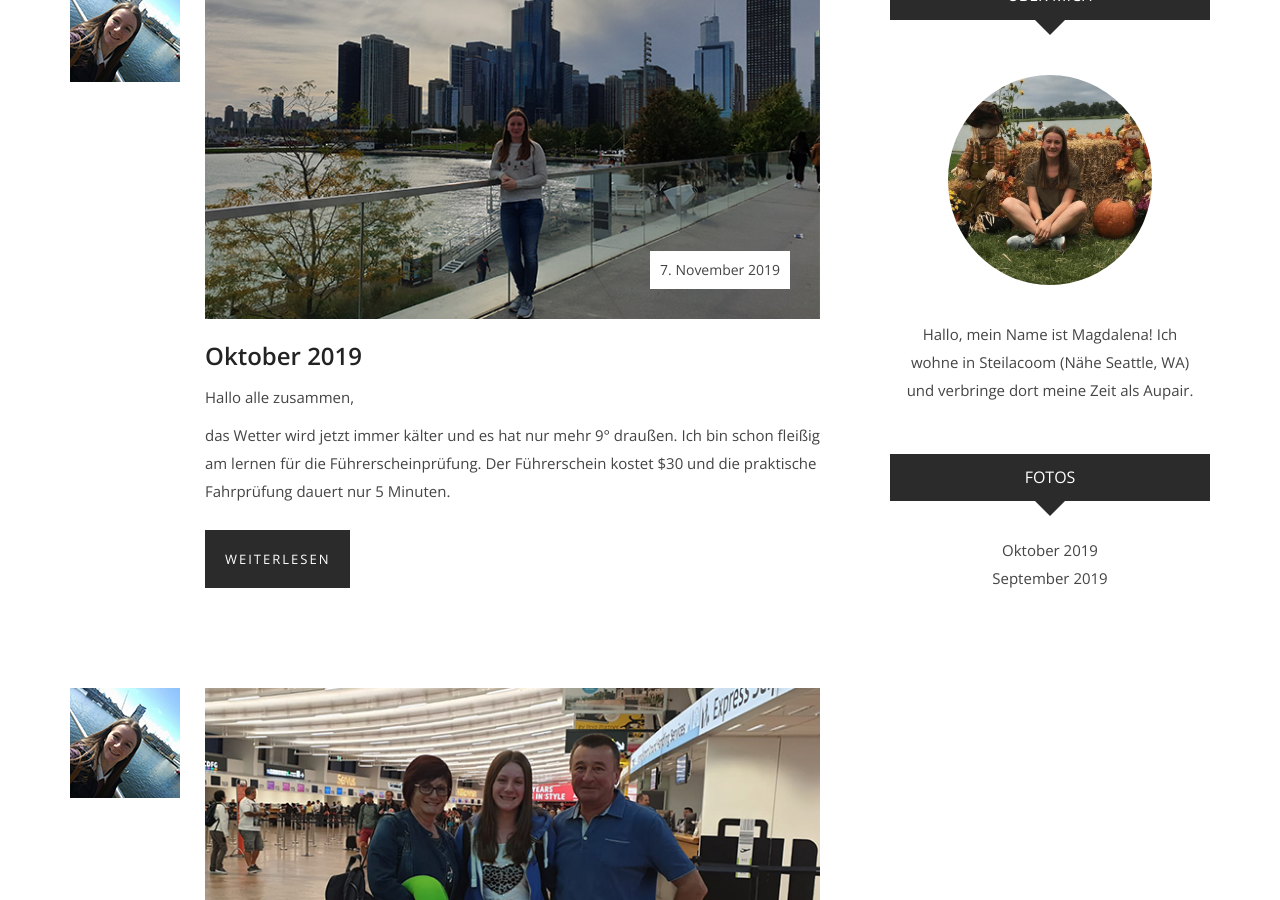
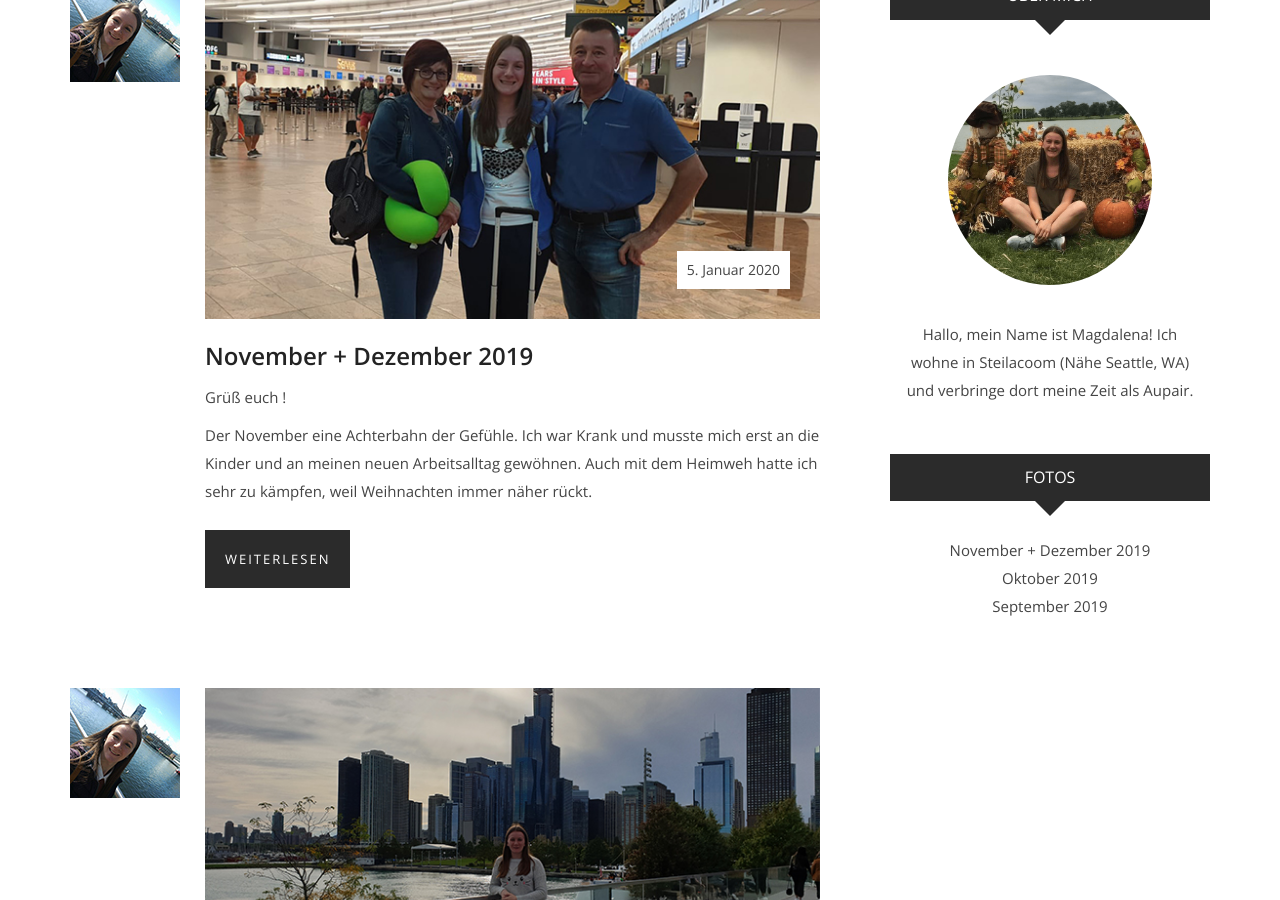
Before and after one commit to net47/magdalenas.reise, a Jekyll site: the page built from index.html, in a window 1280 px wide and 900 px high, scrolled down 536 px. Built offline with Jekyll 4.4.1, drawn with Linux system fonts in a browser that asks for light colours; the list of posts is cut into pages by our own code; comment, search, counter and statistics services are not loaded; some of the changed lines change nothing that is shown.

Commit message:
added November + December 2019

```diff
--- a/_includes/sidebar.html
+++ b/_includes/sidebar.html
@@ -68,6 +68,7 @@
             <div class="single-widget">
                 <h4 class="sidebar-title">Fotos</h4>
                 <ul>
+	                <li><a href="https://photos.app.goo.gl/NKVAzZ5MkySnD4xe7" target="_blank">November + Dezember 2019</a></li>
                     <li><a href="https://photos.app.goo.gl/99E8s8jFrRiKfPDr7" target="_blank">Oktober 2019</a></li>
                     <li><a href="https://photos.app.goo.gl/5LW3VA9x5DR8ufET9" target="_blank">September 2019</a></li>
                 </ul>
--- /dev/null
+++ b/_posts/2020-01-05-november-dezember-2019.md
@@ -0,0 +1,50 @@
+---
+layout: fullwidth
+title: "November + Dezember 2019"
+custom_page_description: ""
+post_image: "/assets/images/articles/title_november_dezember_2019.jpeg"
+author_image: "/assets/images/authors/magdalena_posts.jpg"
+excerpt_separator: <!--more-->
+comments: false
+---
+
+Grüß euch !
+
+Der November eine Achterbahn der Gefühle. Ich war Krank und musste mich erst an die Kinder und an meinen neuen Arbeitsalltag gewöhnen. Auch mit dem Heimweh hatte ich sehr zu kämpfen, weil Weihnachten immer näher rückt. <!--more-->Beim Au Pair - Treffen waren wir in einem Keramikladen. Wir durften uns eine Figur aussuchen und diese bemalen. Das hat mir sehr gut gefallen. Ich war auch auf einen Weihnachtsmarkt in Tacoma mit Joy und Ilona. Er ist so ähnlich aufgebaut wie die Weihnachtsmärkte in Österreich. Wir hatten sehr viel Spaß am Markt. Zu Thanksgiving gab es einen Truthahn zu essen. Er schmeckte wie Huhn, aber sehr gut. Neben dem Truthahn gab es noch Kartoffelpüree, Bohnen, Essiggurken, Bratensaft und Brot. Es kamen die Eltern von Stefanie und Nuit, das allererste Au Pair von der Familie vorbei. Wir verstanden uns super und hatten jede menge Spaß.
+
+Zum Nachtisch gab es 4 Torten. Natürlich durfte die Sachertorte nicht fehlen. Sie schmeckte allen sehr gut. Jetzt war ich endgültig voll. Wir stellten auch den Weihnachtsbaum auf und schmückten ihn gemeinsam. Am Black Friday war ich in der Tacoma Mall shoppen. Es war nicht so ein riesen Andrang von Menschen, also konnte ich in Ruhe einkaufen. Manche Menschen gingen mit dem Pyjama oder mit einem Rentier-overall einkaufen.
+
+Ich fuhr auch mit Stefanie und den Kindern zu einem Striezelmarkt in Tacoma. Das war ein toller Weihnachtsmarkt, mit den verschiedensten Ausstellern. Es gab auch Brezeln und Glühwein. Der schmeckte allerdings nicht gut. Auch den Film “Die Eiskönigin 2” schauten wir uns im Kino an. Der Film ist mega süß und lustig. Wir hatten sehr viel Spaß im Kino.
+
+Eine Tradition in den USA ist es, dass sich der Elf “Edi” (Helfer von Santa Claus) jeden Tag woanders im Haus versteckt. Die Aufgabe der Kinder ist, dass sie ihn jeden Tag suchen müssen. Das machte Ihnen sehr viel Spaß. Wir gingen auch zum Stone Rocket Beach, wo wir Seelöwen und Delfine beobachteten. Ich und Stefanie fuhren gemeinsam Weihnachtsgeschenke einkaufen. Wir bauten den Polarexpress und Häuser aus Lebkuchen. Connor und Stacia hatten sehr viel Spaß daran. Beim Au Pair Meeting trafen wir uns zum Eislaufen. Das war echt lustig, weil ich schon seit längerer Zeit nicht mehr auf dem Eis gestanden bin. Ich lernte auch Carla und Jessica kennen. Sie sind sehr nett und vielleicht feiern wir Silvester zusammen.
+
+Meine erste Reise ging nach New York City! Ich traf mich mit Anna und Michelle dort und freute mich riesig, sie wiederzusehn, nach 3 Monaten. Wir übernachteten in einer Airbnb-Unterkunft. Das Wetter war sehr nebelig und es nieselte immer wieder. Aber das hielt uns nicht ab vom Sightseeing! Wir gingen zur Brooklyn Bridge und aßen bei “Shake Shack” zu mittag. Die Grand Central Station ist der Hauptbahnhof in New York und wunderschön von innen. Die ganze Halle ist aus Marmor und Weihnachtlich geschmückt. In der Halle wurden auch schon berühmte Filme gedreht. Danach machten wir uns auf zum Central Park! Er ist sehr schön und man kann auch eine Pferdekutschenfahrt machen. Die Eichhörnchen sind total süß und auch sehr zutraulich. Wir hatten auch eine sehr gute Sicht auf das Plaza Hotel, wo der Film “Kevin - Allein in New York” gedreht wurde.
+
+Die 5th  Avenue ist eine riesen Luxus-Einkaufsstraße! Von Rolex, über Chanel und Christian Louboutin, mann bekommt alles. Aber die Weihnachtsdekoration war der Wahnsinn!!! Jedes einzelne Haus war geschmückt und alles leuchtete in bunten Farben! Es schaute alles so mega toll aus, ich kam gar nicht mehr aus dem Staunen heraus. Beim Rockefeller Center sammelten sich sehr viele Menschen, um den riesen, bunt beleuchteten Weihnachtsbaum zu sehen. Dieser war sehr außergewöhnlich geschmückt. Wir machten auch eine Abstecher zum Time Square. Da war sprichwörtlich die Hölle los! Massenweise Menschen und natürlich jede menge Straßenkünstler. Bei “Shake Shack” aßen wir sehr leckere Burger!
+
+Auch die Feuerwehrautos waren mit Lichterketten und einem kleinen Christbaum am Dach geschmückt! Ich liebe den Disney Shop. Hier gab es die verschiedensten Spielzeuge für Kinder! Mir hat es sehr gut dort gefallen. Am Abend schauten wir uns am Broadway das Musical “Aladdin” an. Es war sehr gut gespielt. Das Bühnenbild war der Hammer und der fliegende Teppich hat uns sehr verblüfft. Die Kostüme der Schauspieler sahen atemberaubend und magisch aus. Das ganze Musical war einfach nur grandios!!!
+
+Als das Musical vorbei war, gingen wir noch Weihnachtslichter fotografieren. Wow, das war so super toll anzuschauen, weil man das Weihnachtsgefühl spürte. Ich wusste gar nicht, wo ich als erstes hinschauen sollte. Beim Empire State Building fuhren wir mit dem Lift in den 86. Stock hinauf, wo es eine Aussichtsplattform gab. Wir hatten eine tolle Aussicht und sogar die Sonne ließ sich blicken! New York ist so schön von oben anzusehen!
+
+Wir trafen uns auch mit Michelle bei der Grand Central Station. Ein Wiedersehen nach 3 Monaten. Gemeinsam gingen wir zum Central Park spazieren und plauderten jede Menge. Bei einem Weihnachtspark schauten wir auch vorbei. Es gab die unterschiedlichsten Sachen zu kaufen. Als es dunkel wurde, besuchten Anna und ich nochmal das Empire State Building, um New York bei Nacht zu sehen. Das war so außergewöhnlich schön mit den ganzen Straßenlichtern! Ich konnte viele tolle Schnappschüsse machen. Vom Wetter her war es sehr windig und kalt im 86. Stock. Aber für die Aussicht hat es sich gelohnt!
+
+Am letzten Tag machten wir noch eine Bootstour zur Freiheitsstatue. Das Wetter war klar, windig und eiskalt. Der Bootsführer erzählte uns von der Geschichte von New York, was sehr interessant war. Wir waren komplett durchgefroren nach der Tour, ich spürte meine Finger und Zehen gar nicht mehr! Wir machten uns dann auf zum Flughafen. Dort hieß es dann Abschied voneinander nehmen, aber ich werde bestimmt wieder mit Anna und Michelle einen Wochenendtrip unternehmen!
+
+Am 24.12.2019 war ich (fast) live bei der Weihnachtsbescherung in Lengenfeld dabei. Das hat mich sehr gefreut, weil ich ja doch weit entfernt bin von zuhause. Wir konnten auch Santa Claus beim Geschenke ausliefern beobachten im TV. Connor und Stacia durften auch ihre ersten Geschenke aufmachen. Sie freuten sich sehr darüber und das machte mich auch glücklich. Stefanies Eltern waren auch zu Besuch da. Zum Abendessen gab es ein Seafood-Dinner mit Fisch, Krebs und Brot. Der Fisch schmeckte hervorragend. Ich kostete auch das Fleisch von einem Krebs. Es schmeckte nicht so schlecht. Alle waren total voll nach dem Essen. Die Kinder stellen später noch Weihnachtskekse, Karotten und ein Glas Milch für Santa Claus bereit, damit er sich stärken kann.
+
+Stacia und ich machten eine Übernachtungsparty in ihrem Zimmer. Am Weihnachtsmorgen gab es dann die große Bescherung! Die Kids waren sehr aufgeregt und ihre Augen leuchteten. Sie bekamen echt viele Geschenke von Santa Claus. Für mich war es eine etwas komische Situation, Weihnachten nicht zuhause zu verbringen. Es sind auch ein paar Tränen geflossen,.....
+Ich bekam auch ein paar nette Geschenke, worüber ich mich sehr freute. Ich half dann Connor und Stacia beim zusammenbauen der neuen Spielzeuge. Wir waren den ganzen Nachmittag beschäftigt und hatten jede menge Spaß.
+
+Zum Essen gab es einen großen, gekochten Honigschinken, Rindfleisch, Ofenkartoffeln und Salat. Es schmeckte hervorragend und alle waren wieder total voll nach dem Essen!
+
+Die letzten Tage waren entspannend und ich habe ein paar tolle Sachen mit den Kids unternommen. Wir waren gemeinsam Eislaufen, fuhren mit den neuen Scooters und spielten am Spielplatz.
+
+Zu Silvester fuhr ich mit Carla mit dem Zug nach Seattle. Wir wollten uns das Feuerwerk beim Space Needle anschauen, aber es war leider zu windig und das Feuerwerk wurde gecancelt. Ich war etwas enttäuscht, aber wir hatten trotzdem Spaß. Prosit Neujahr!
+
+>
+> <a href="https://photos.app.goo.gl/NKVAzZ5MkySnD4xe7" target="_blank">Fotos November + Dezember 2019</a>
+>
+
+Viele liebe Grüße aus Steilacoom,
+
+Magdalena
```
Also changed, not shown: assets/images/articles/title_november_dezember_2019.jpeg (added), assets/images/articles/title_november_dezember_2019.jpg (added).
